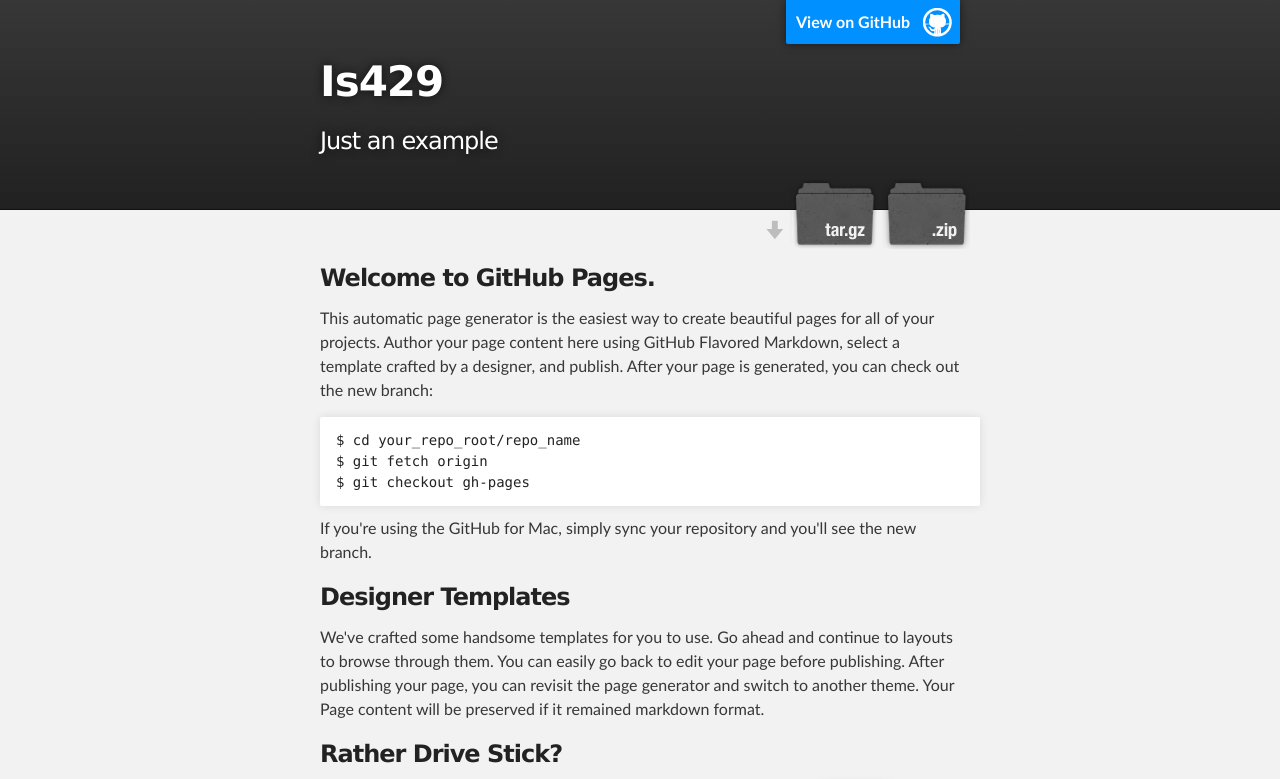
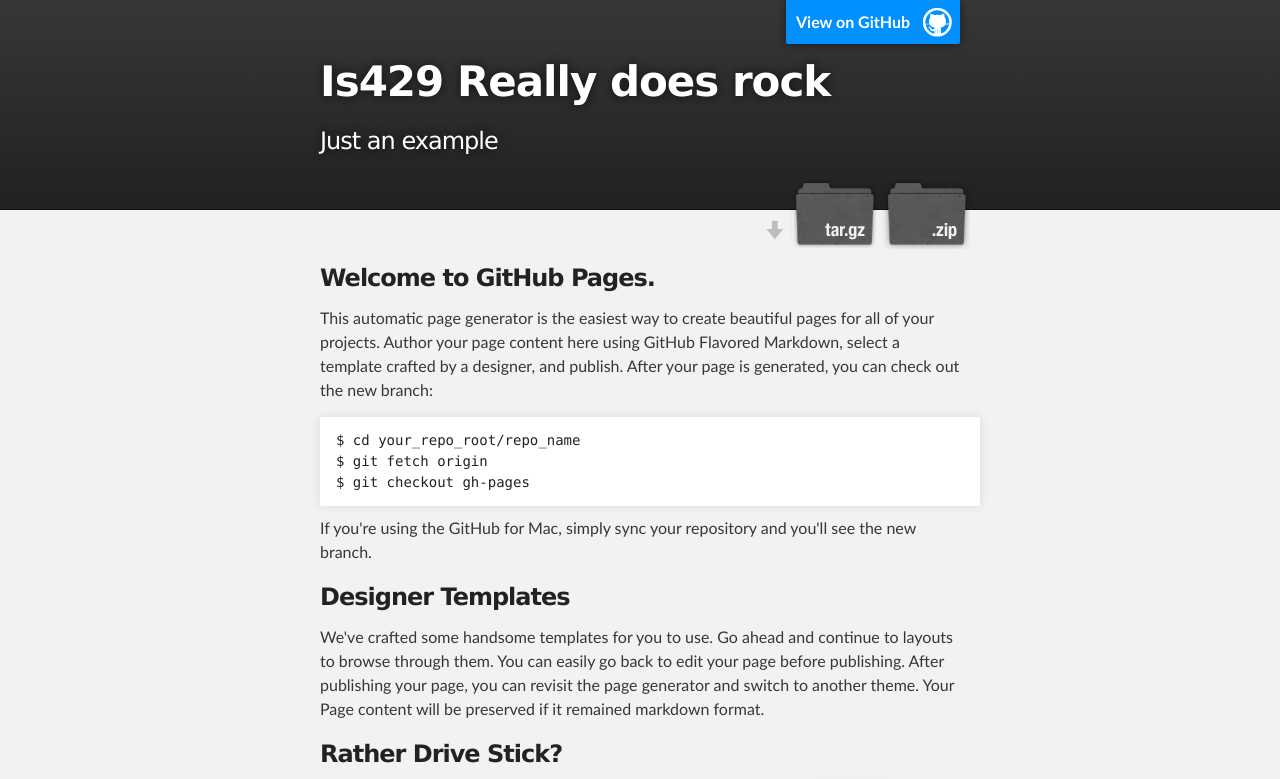
Before and after one commit to benjaminlow/is429, a plain HTML site: page index.html in a window 1280 px wide. Shown: the top 779 px of the page. Drawn offline with Linux system fonts and the light colour scheme.

Commit message:
Update index.html

```diff
--- a/index.html
+++ b/index.html
@@ -8,7 +8,7 @@
 
     <link rel="stylesheet" type="text/css" media="screen" href="stylesheets/stylesheet.css">
 
-    <title>Is429</title>
+    <title>Is429 Rocks!</title>
   </head>
 
   <body>
@@ -18,7 +18,7 @@
         <header class="inner">
           <a id="forkme_banner" href="https://github.com/benjaminlow/is429">View on GitHub</a>
 
-          <h1 id="project_title">Is429</h1>
+          <h1 id="project_title">Is429 Really does rock</h1>
           <h2 id="project_tagline">Just an example</h2>
 
             <section id="downloads">
```
